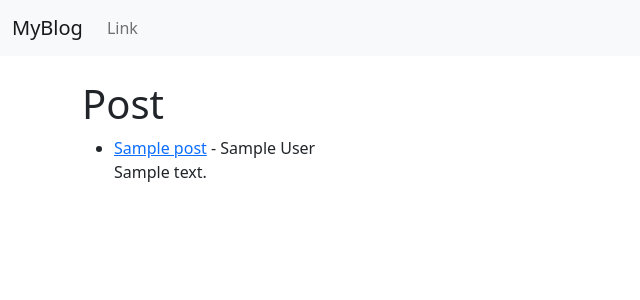
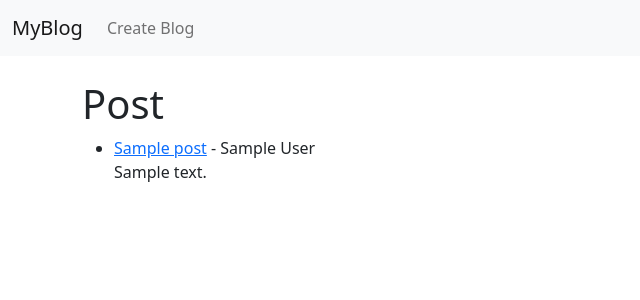
Before and after one commit to ChivSuroo/Port-4, a Django app: page / in a window 1280 px wide. Shown: the top 300 px of the page, without its empty margins (0-640 px from the left). Run offline with Django 3.2, Linux system fonts and the light colour scheme; tables that the repository leaves empty hold one stand-in row (values such as "Sample post").

Commit message:
added createpost page

```diff
--- a/blog/templates/base.html
+++ b/blog/templates/base.html
@@ -25,7 +25,7 @@
           <div class="collapse navbar-collapse" id="navbarSupportedContent">
             <ul class="navbar-nav me-auto mb-2 mb-lg-0">
               <li class="nav-item">
-                <a class="nav-link" href="#">Link</a>
+                <a class="nav-link" href="{% url 'create_post' %}">Create Blog</a>
               </li>
                 <ul class="dropdown-menu" aria-labelledby="navbarDropdown">
                   <li><a class="dropdown-item" href="#">Action</a></li>
--- a/blog/urls.py
+++ b/blog/urls.py
@@ -1,8 +1,10 @@
 from django.urls import path
 #from . import views
-from .views import Home, ArticleDetailView
+from .views import Home, ArticleDetailView, AddPostView
 urlpatterns = [
     #path('', views.home, name="home"),
     path('', Home.as_view(), name="home"),
     path('article/<int:pk>', ArticleDetailView.as_view(), name='article-detail'),
+    path('create_post/', AddPostView.as_view(), name='create_post'),
+
 ]
--- a/blog/views.py
+++ b/blog/views.py
@@ -1,5 +1,5 @@
 from django.shortcuts import render
-from django.views.generic import ListView, DetailView
+from django.views.generic import ListView, DetailView, CreateView
 from .models import Post
 
 
@@ -10,6 +10,13 @@ class Home(ListView):
     model = Post
     template_name = 'home.html'
 
+
 class ArticleDetailView(DetailView):
     model = Post
     template_name = 'posts.html'
+
+
+class AddPostView(CreateView):
+    model = Post
+    template_name = 'create_post.html'
+    fields = '__all__'
```
Also changed, not shown: blog/templates/create_post.html (added, +13 -0 lines).
